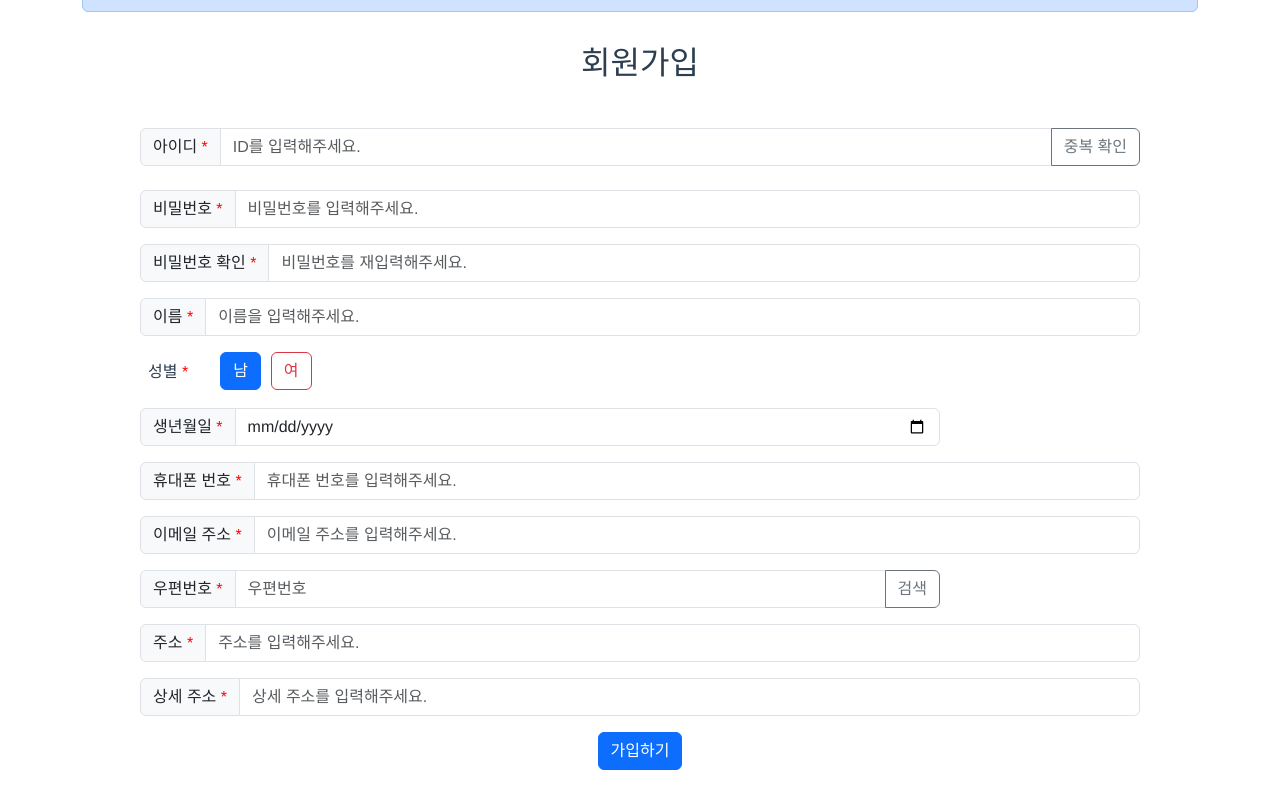
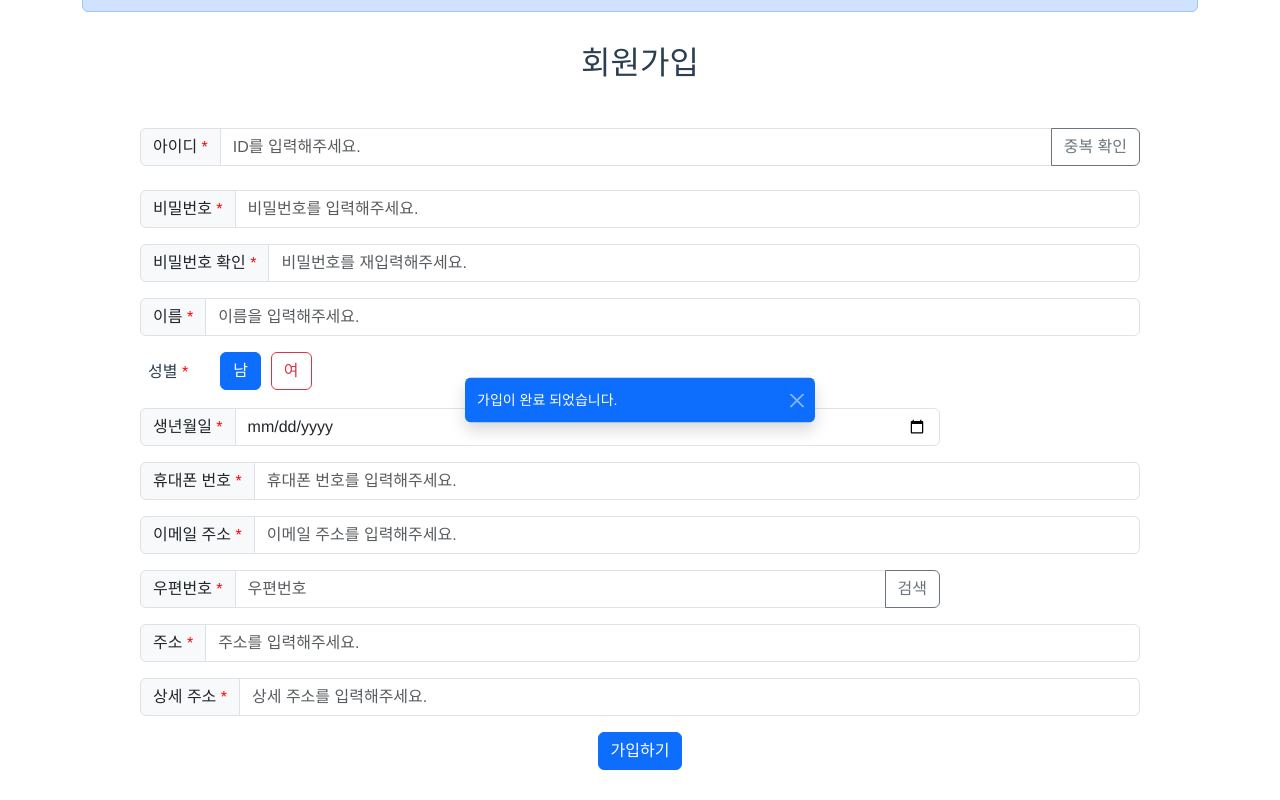
Before and after one commit to wlal960104/vue3_vuedongsan_v2, a Vue app: page /join in a window 1280 px wide. Both pictures are taken after a click on the button "가입하기". Shown: the part 122-922 px from the top of the page. Built offline with nearby package versions, Linux system fonts and the light colour scheme.

Commit message:
[24.08.14] 가입하기 토스트 팝업 추가

```diff
--- a/src/components/Join.vue
+++ b/src/components/Join.vue
@@ -1,4 +1,16 @@
 <template>
+  <!-- 가입 완료 토스트 팝업 -->
+  <div
+    aria-atomic="true"
+    aria-live="assertive" :class="`toast z-3 position-fixed top-50 start-50 translate-middle align-items-center text-bg-primary border-0 ${isShow}`" role="alert">
+    <div class="d-flex">
+      <div class="toast-body">
+        가입이 완료 되었습니다.
+      </div>
+      <button @click="closeToast" aria-label="Close" class="btn-close btn-close-white me-2 m-auto"
+              type="button"></button>
+    </div>
+  </div>
 
   <div class="container join-container">
     <h2 class="p-3">회원가입</h2>
@@ -32,7 +44,9 @@
 
       <!-- 성별 라디오 -->
       <div class="radio-gender row input-join mb-3">
-        <div class="col-auto"><div class="d-inline-flex p-2">성별<span class="highlight-red">&nbsp;*</span></div></div>
+        <div class="col-auto">
+          <div class="d-inline-flex p-2">성별<span class="highlight-red">&nbsp;*</span></div>
+        </div>
         <div class="col-auto">
           <input id="checkMale" autocomplete="off" checked class="btn-check" name="options-base" type="radio">
           <label class="btn btn-outline-primary" for="checkMale" style="margin-right: 10px">남</label>
@@ -40,7 +54,7 @@
           <label class="btn btn-outline-danger" for="checkFemale">여</label>
         </div>
       </div>
-       <div class="input-group mb-3 input-birthday">
+      <div class="input-group mb-3 input-birthday">
         <label class="input-group-text">생년월일<span class="highlight-red">&nbsp;*</span></label>
         <input aria-describedby="button-addon2" aria-label="Recipient's username" class="form-control"
                placeholder="이름을 입력해주세요."
@@ -52,7 +66,7 @@
                placeholder="휴대폰 번호를 입력해주세요."
                type="text">
       </div>
-       <div class="input-group mb-3">
+      <div class="input-group mb-3">
         <label class="input-group-text">이메일 주소<span class="highlight-red">&nbsp;*</span></label>
         <input aria-describedby="button-addon2" aria-label="Recipient's username" class="form-control"
                placeholder="이메일 주소를 입력해주세요."
@@ -60,16 +74,16 @@
       </div>
       <div class="input-group mb-3 input-postcode">
         <label class="input-group-text">우편번호<span class="highlight-red">&nbsp;*</span></label>
-        <input aria-describedby="button-addon2" aria-label="Recipient's username" class="form-control"
-               placeholder="우편번호"
-               type="text" v-model="postcode" readonly>
-        <button @click="searchAddress" class="btn btn-outline-secondary" type="button">검색</button>
+        <input v-model="postcode" aria-describedby="button-addon2" aria-label="Recipient's username"
+               class="form-control"
+               placeholder="우편번호" readonly type="text">
+        <button class="btn btn-outline-secondary" type="button" @click="searchAddress">검색</button>
       </div>
       <div class="input-group mb-3">
         <label class="input-group-text">주소<span class="highlight-red">&nbsp;*</span></label>
-        <input aria-describedby="button-addon2" aria-label="Recipient's username" class="form-control"
-               id="address" placeholder="주소를 입력해주세요."
-               type="text" v-model = "address" readonly>
+        <input id="address" v-model="address" aria-describedby="button-addon2"
+               aria-label="Recipient's username" class="form-control"
+               placeholder="주소를 입력해주세요." readonly type="text">
       </div>
       <div class="input-group mb-3">
         <label class="input-group-text">상세 주소<span class="highlight-red">&nbsp;*</span></label>
@@ -77,8 +91,7 @@
                placeholder="상세 주소를 입력해주세요."
                type="text">
       </div>
-       <button type="submit" class="btn btn-primary">가입하기</button>
-
+      <button class="btn btn-primary" type="submit" @click="join()">가입하기</button>
     </div>
   </div>
 </template>
@@ -88,15 +101,16 @@ export default {
   name: 'Join',
   data() {
     return {
-      postcode: "",
-      address: "",
-      extraAddress: "",
+      postcode: '',
+      address: '',
+      extraAddress: '',
+      isShow: '' // 가입 완료 토스트팝업 노출 여부
     }
   },
-  methods : {
+  methods: {
     searchAddress() {
-       new window.daum.Postcode({
-         oncomplete: (data) => {
+      new window.daum.Postcode({
+        oncomplete: (data) => {
           if (this.extraAddress !== "") {
             this.extraAddress = "";
           }
@@ -133,13 +147,22 @@ export default {
           this.postcode = data.zonecode;
         },
       }).open();
+    },
+    // [가입하기] 버튼 클릭
+    join() {
+      this.isShow = 'show';
+    },
+    // 토스트 팝업 [x] 버튼 클릭
+    closeToast() {
+      this.isShow = 'hide';
+
     }
   },
   mounted() {
     console.log('this > ', this);
+
   },
   updated() {
-    console.log('뭐냐고')
   }
 }
 </script>
@@ -148,12 +171,15 @@ export default {
 .join-container {
   width: 80%;
 }
+
 .input-join {
   width: 100%;
 }
+
 .highlight-red {
   color: red;
 }
+
 .join-template {
   margin-top: 30px;
   margin-bottom: 30px;
```
